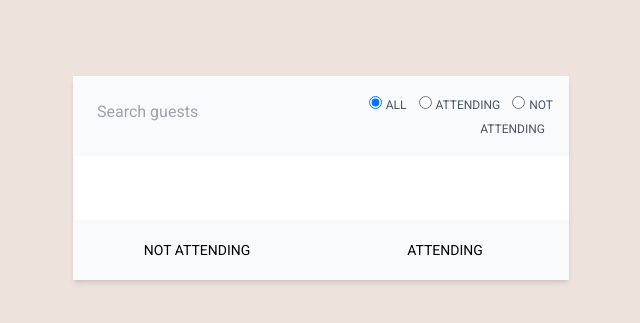
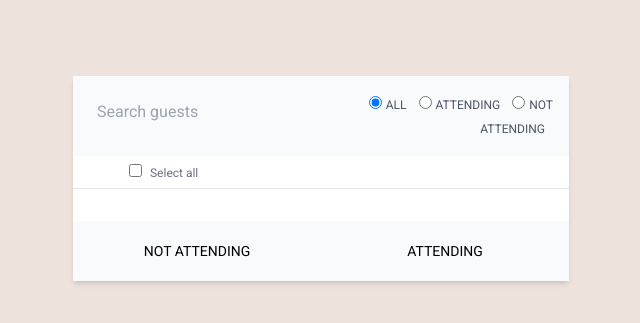
Before and after one commit to fyliu/django-party, a Django app: template party/templates/party/guest_list/page_guest_list.html in a window 1280 px wide. Shown: the part 64-387 px from the top of the page, without its empty margins (319-959 px from the left). Run offline with Django 5.2, Linux system fonts and the light colour scheme; the template is opened without the code that fills it, so the values that code supplies are empty; style sheets or scripts are compiled from the project's sources; parts of the project's set-up code (start-up, migrations or seed data) failed here and were passed over.

Commit message:
add select all with alpine

```diff
--- a/party/templates/party/guest_list/page_guest_list.html
+++ b/party/templates/party/guest_list/page_guest_list.html
@@ -25,10 +25,16 @@
                 </div>
             </div>
         </form>
-        <form class="table text-left text-gray-500 table-fixed min-w-fit p-8"
-              id="guest-form">
-            <div class="table-row-group" id="guests">{% include "party/guest_list/partial_guest_list.html" %}</div>
-        </form>
+        <div x-data="{ selected_all: false }">
+            <div class="pl-14 py-1 text-gray-500 border-b-gray-200 border-b">
+                <input type="checkbox" x-model="selected_all" class="border-gray-400">
+                <span class="p-1 text-xs"
+                      x-text="selected_all ? 'Unselect all' : 'Select all'"></span>
+            </div>
+            <form class="table text-left text-gray-500 table-fixed min-w-fit p-8 pt-0">
+                <div class="table-row-group" id="guests">{% include "party/guest_list/partial_guest_list.html" %}</div>
+            </form>
+        </div>
         <div hx-include="#guests"
              hx-target="#guests"
              class="bg-gray-50 grid grid-cols-2">
--- a/party/templates/party/guest_list/partial_guest_list.html
+++ b/party/templates/party/guest_list/partial_guest_list.html
@@ -1,7 +1,10 @@
 {% for guest in guests %}
     <div class="table-row">
         <div class="table-cell py-4 px-6 w-4">
-            <input type='checkbox' value="{{ guest.uuid }}" name="guest_ids">
+            <input type='checkbox'
+                   value="{{ guest.uuid }}"
+                   name="guest_ids"
+                   x-bind:checked="selected_all">
         </div>
         <div class="table-cell py-4 px-4 text-left">
             {{ guest.name }}
```
